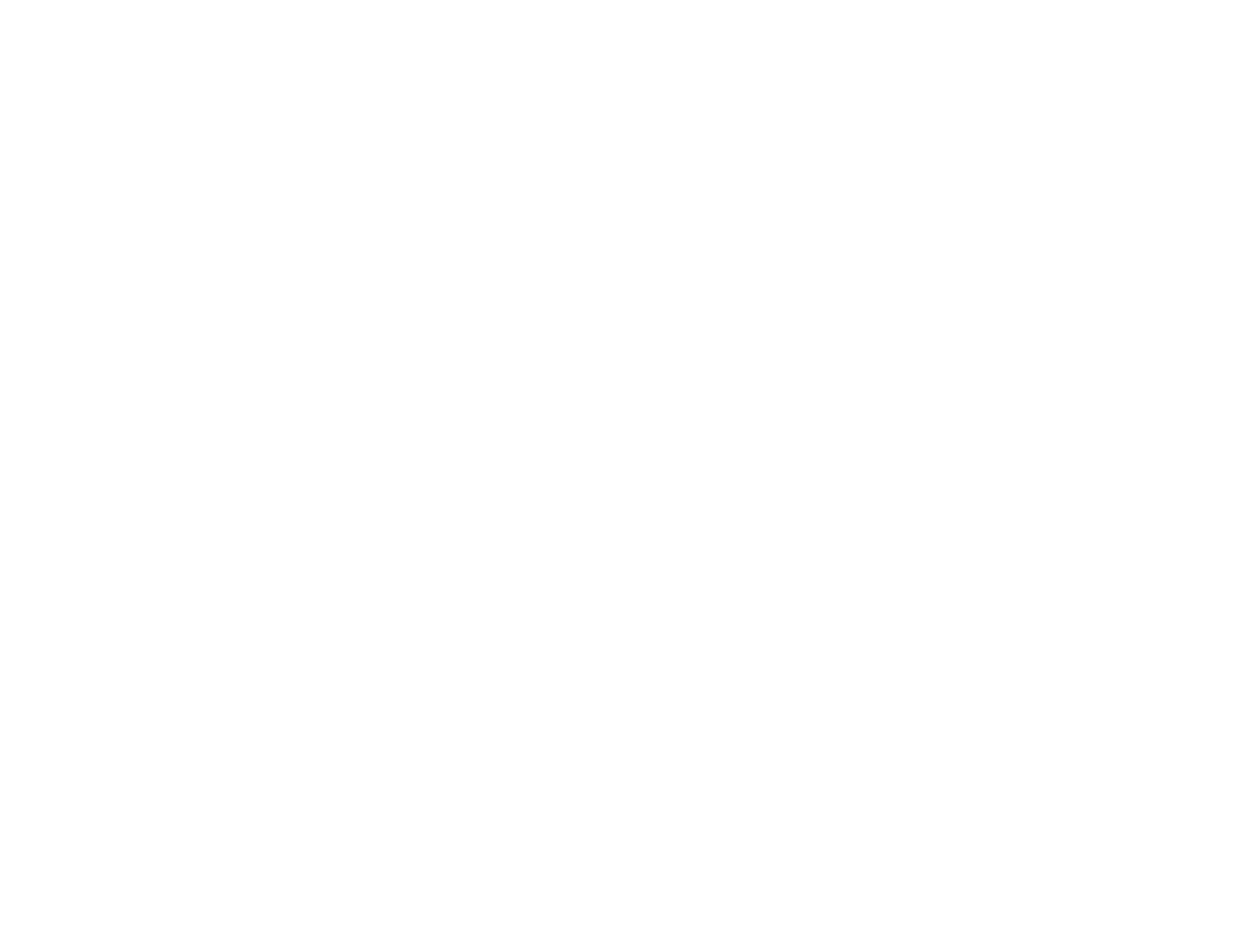
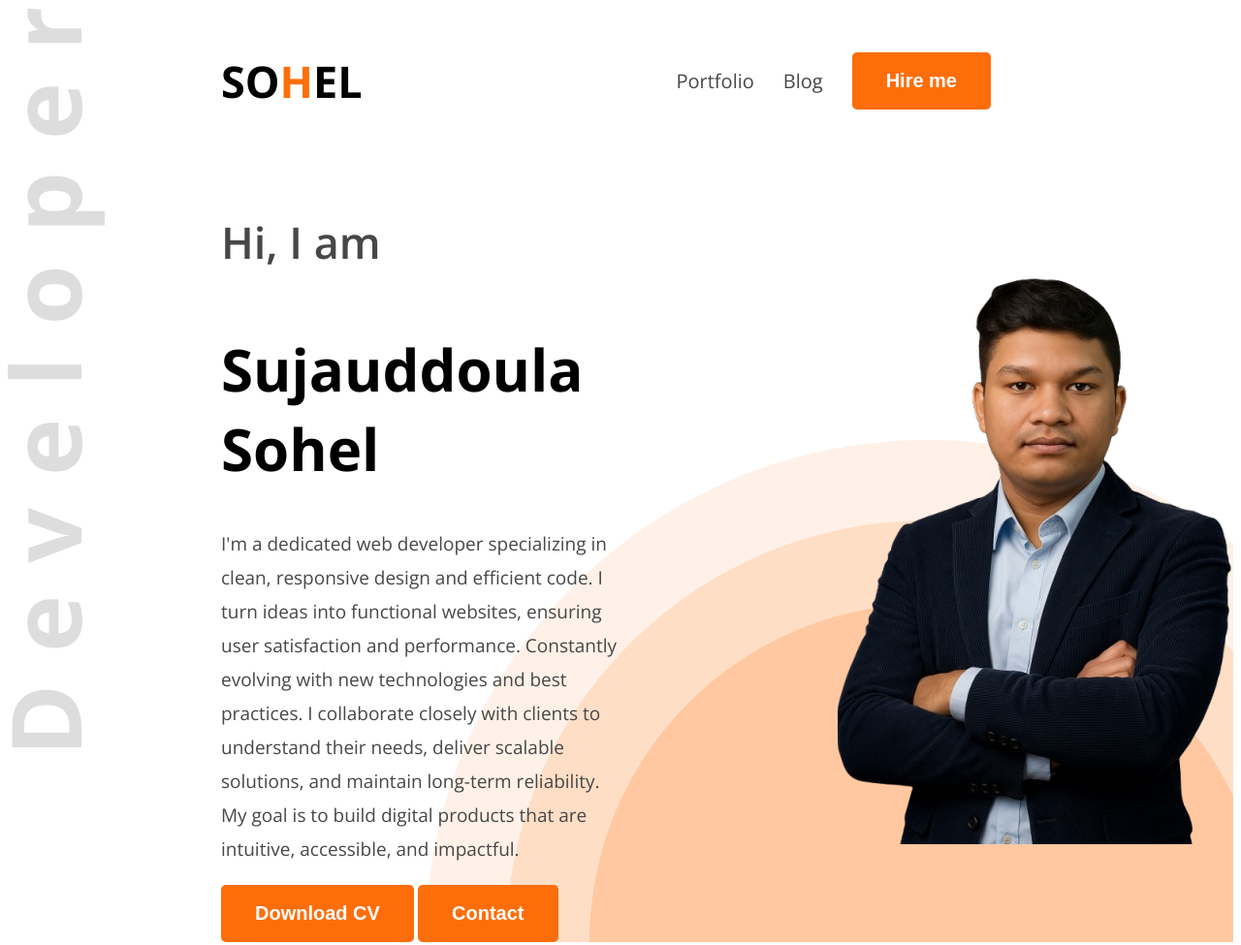
Before and after one commit to sujauddoula352/Web_developer_portfolio, a plain HTML site: page index.html in a window 1280 px wide. Shown: the whole page at 97% size. Before the commit the page ends 800 px from the top, so only its background shows below. Drawn offline with nearby package versions, Linux system fonts and the light colour scheme.

Commit message:
Create static navbar and banner layout

```diff
--- a/index.html
+++ b/index.html
@@ -9,7 +9,27 @@
 </head>
 
 <body>
-    <header></header>
+    <header>
+        <nav>
+            <h3 class="nav-title">SO<span class="text-primary">H</span>EL</h3>
+            <ul>
+                <li><a href="">Portfolio</a></li>
+                <li><a href="">Blog</a></li>
+                <li><a href=""><button class="btn">Hire me</button></a></li>
+            </ul>
+        </nav>
+        <div class="banner">
+            <div class="banner-content">
+                <h4 class="banner-subtitle">Hi, I am </h4>
+                <h1 class="banner-title">Sujauddoula Sohel</h1>
+                <p>I'm a dedicated web developer specializing in clean, responsive design and efficient code. I turn ideas into functional websites, ensuring user satisfaction and performance. Constantly evolving with new technologies and best practices. I collaborate closely with clients to understand their needs, deliver scalable solutions, and maintain long-term reliability. My goal is to build digital products that are intuitive, accessible, and impactful.</p>
+                <button class="btn">Download CV</button>
+                <button class="btn">Contact</button>
+
+            </div>
+            <img class="banner-profile-img" src="assest/images/Sohel.png" alt="">
+        </div>
+    </header>
     <main> </main>
     <footer></footer>
 </body>
--- a/style/style.css
+++ b/style/style.css
@@ -0,0 +1,86 @@
+@import url('https://fonts.googleapis.com/css2?family=Open+Sans:ital,wght@0,300..800;1,300..800&display=swap');
+
+body {
+    font-family: "Open Sans";
+}
+
+/* shared style */
+.text-primary {
+    color: #FD6E0A;
+}
+
+.btn {
+    font-size: 20px;
+    background-color: #FD6E0A;
+    font-weight: bold;
+    border: none;
+    color: white;
+    padding: 18px 35px;
+    border-radius: 5px;
+
+}
+
+header{
+    background-image: url('../assest/images/developer.png'),url('../assest/images/header_bg.png');
+    background-repeat: no-repeat;
+    background-position: top left, bottom right;
+}
+/* nav style */
+nav {
+    display: flex;
+    align-items: center;
+    justify-content: space-between;
+    margin: 0 220px;
+
+}
+
+.nav-title {
+    font-size: 45px;
+
+}
+
+nav ul {
+    display: flex;
+    align-items: center;
+}
+
+nav ul li {
+    list-style: none;
+    margin-right: 30px;
+
+}
+
+nav ul li a {
+    font-size: 20px;
+    text-decoration: none;
+    color: #474747;
+
+}
+
+/* banner style */
+.banner{
+    display: flex;
+    justify-content: space-between;
+    align-items: center;
+}
+.banner-content{
+   max-width: 580px;
+   margin: 0px 220px;
+}
+.banner-subtitle{
+    font-size: 45px;
+    font-weight: 600;
+    color: #474747;
+}
+.banner-title{
+    font-size: 60px;
+    font-weight: bold;
+}
+.banner-content p{
+    font-size: 19px;
+    line-height: 35px;
+    color: #474747;
+}
+.banner-profile-img{
+    width: 580px;
+}
```
Also changed, not shown: assest/images/Sohel.png (added), assest/images/developer.png (added), assest/images/header_bg.png (added), assest/images/icons/facebook.png (added), assest/images/icons/insta.png (added), assest/images/icons/js.png (added), assest/images/icons/mongo.png (added), assest/images/icons/nodejs.png (added), assest/images/icons/react.png (added), assest/images/icons/twitter.png (added).
